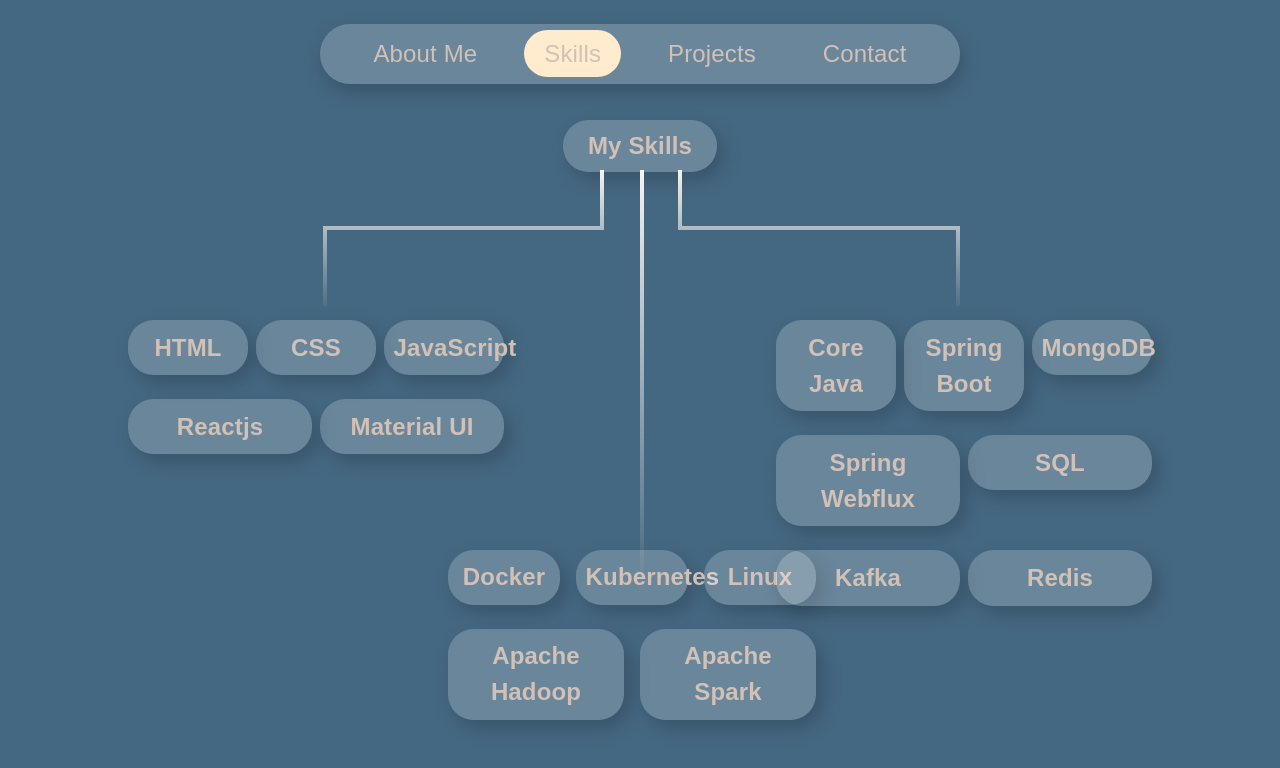
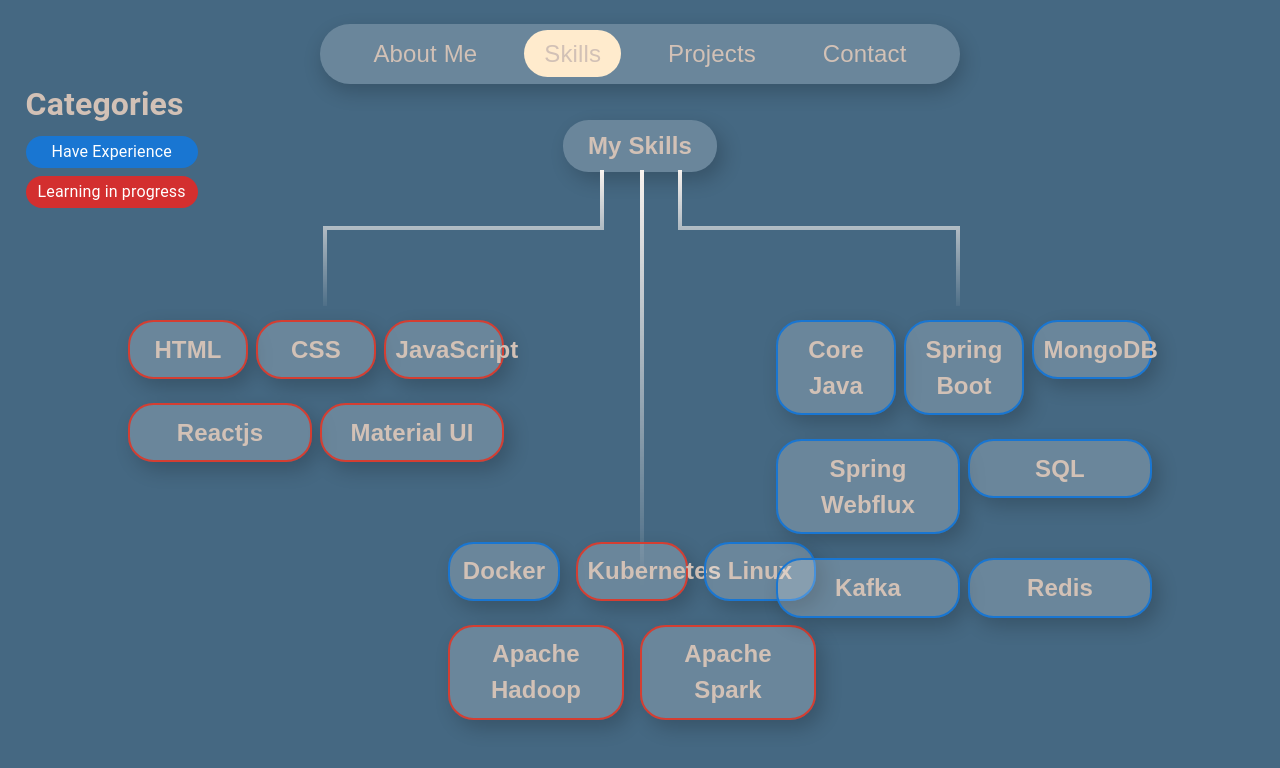
Before and after one commit to MATHESH31/portfolio, a React (Vite) app: page /skills in a window 1280 px wide. Shown: the top 768 px of the page. Built offline with nearby package versions, Linux system fonts and the light colour scheme; a web font is replaced by a local one.

Commit message:
legend is added in skills page

```diff
--- a/src/components/skills/Skills.css
+++ b/src/components/skills/Skills.css
@@ -4,6 +4,24 @@
     align-items: center;
     height: 100vh;
     background-color: var(--home-screen-bg);
+}
+
+.legend {
+    position: absolute;
+    top: 10vh;
+    left: 2vw;
+    display: flex;
+    flex-direction: column;
+    color: var(--intro-text-color);
+}
+
+.legend h1 {
+    margin: 0 0 1vh 0;
+}
+
+.legend div {
+    font-size: 1rem;
+    margin: 0 0 1vh 0;
 }
 
 .skills-container {
@@ -98,3 +116,11 @@
     height: 58vh;
     mask-image: linear-gradient(to bottom, rgba(0, 0, 0, 1), rgba(0, 0, 0, 0) 90%);
 }
+
+.experienced {
+    border: 2px solid #1976D2
+}
+
+.learning {
+    border: 2px solid #D43E32
+}
--- a/src/components/skills/Skills.jsx
+++ b/src/components/skills/Skills.jsx
@@ -2,6 +2,7 @@
 import AppBar from '../app-bar/AppBar'
 import './Skills.css'
 import { Grid } from '@mui/joy'
+import { Chip } from '@mui/material'
 
 const Skills = () => {
     const leftGridStyling = {
@@ -29,6 +30,11 @@
     return (
         <div className='skills-layout'>
             <AppBar />
+            <div className='legend'>
+                <h1>Categories</h1>
+                <Chip label='Have Experience' color='primary' component={'div'}/>
+                <Chip label='Learning in progress' color='error' component={'div'}/>
+            </div>
             <div className='skills-container'>
                 <div className='skills-header'>
                     <h1>
@@ -51,91 +57,91 @@
                 <div className='skills-grid'>
                     <Grid container spacing={1} rowSpacing={3} sx={leftGridStyling}>
                         <Grid item xs={4}>
-                            <h1>
+                            <h1 className='learning'>
                                 HTML
                             </h1>
                         </Grid>
                         <Grid item xs={4}>
-                            <h1>
+                            <h1 className='learning'>
                                 CSS
                             </h1>
                         </Grid>
                         <Grid item xs={4}>
-                            <h1>
+                            <h1 className='learning'>
                                 JavaScript
                             </h1>
                         </Grid>
                         <Grid item xs={6}>
-                            <h1>
+                            <h1 className='learning'>
                                 Reactjs
                             </h1>
                         </Grid>
                         <Grid item xs={6}>
-                            <h1>
+                            <h1 className='learning'>
                                 Material UI
                             </h1>
                         </Grid>
                     </Grid>
                     <Grid container spacing={2} rowSpacing={3} sx={middleGridStyling}>
                         <Grid item xs={4}>
-                            <h1>
+                            <h1 className='experienced'>
                                 Docker
                             </h1>
                         </Grid>
                         <Grid item xs={4}>
-                            <h1>
+                            <h1 className='learning'>
                                 Kubernetes
                             </h1>
                         </Grid>
                         <Grid item xs={4}>
-                            <h1>
+                            <h1 className='experienced'>
                                 Linux
                             </h1>
                         </Grid>
                         <Grid item xs={6}>
-                            <h1>
+                            <h1 className='learning'>
                                 Apache Hadoop
                             </h1>
                         </Grid>
                         <Grid item xs={6}>
-                            <h1>
+                            <h1 className='learning'>
                                 Apache Spark
                             </h1>
                         </Grid>
                     </Grid>
                     <Grid container spacing={1} rowSpacing={3} sx={rightGridStyling}>
                             <Grid item xs={4}>
-                                <h1>
+                                <h1 className='experienced'>
                                     Core Java
                                 </h1>
                             </Grid>
                             <Grid item xs={4}>
-                                <h1>
+                                <h1 className='experienced'>
                                     Spring Boot
                                 </h1>
                             </Grid>
                             <Grid item xs={4}>
-                                <h1>
+                                <h1 className='experienced'>
                                     MongoDB
                                 </h1>
                             </Grid>
                             <Grid item xs={6}>
-                                <h1>
+                                <h1 className='experienced'>
                                     Spring Webflux
                                 </h1>
                             </Grid>
                             <Grid item xs={6}>
-                                <h1>
+                                <h1 className='experienced'>
                                     SQL
                                 </h1>
                             </Grid>
                             <Grid item xs={6}>
-                                <h1>
+                                <h1 className='experienced'>
                                     Kafka
                                 </h1>
                             </Grid>
                             <Grid item xs={6}>
-                                <h1>
+                                <h1 className='experienced'>
                                     Redis
                                 </h1>
                             </Grid>
```
